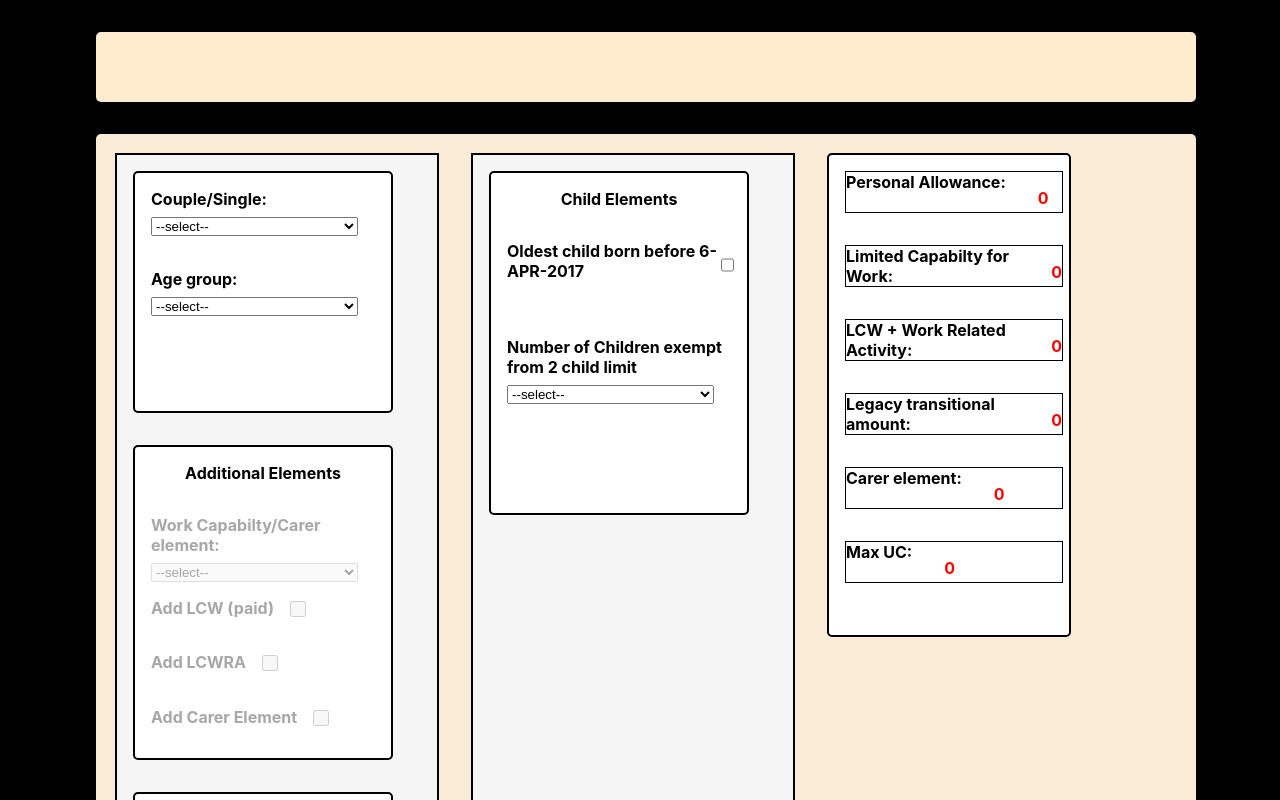
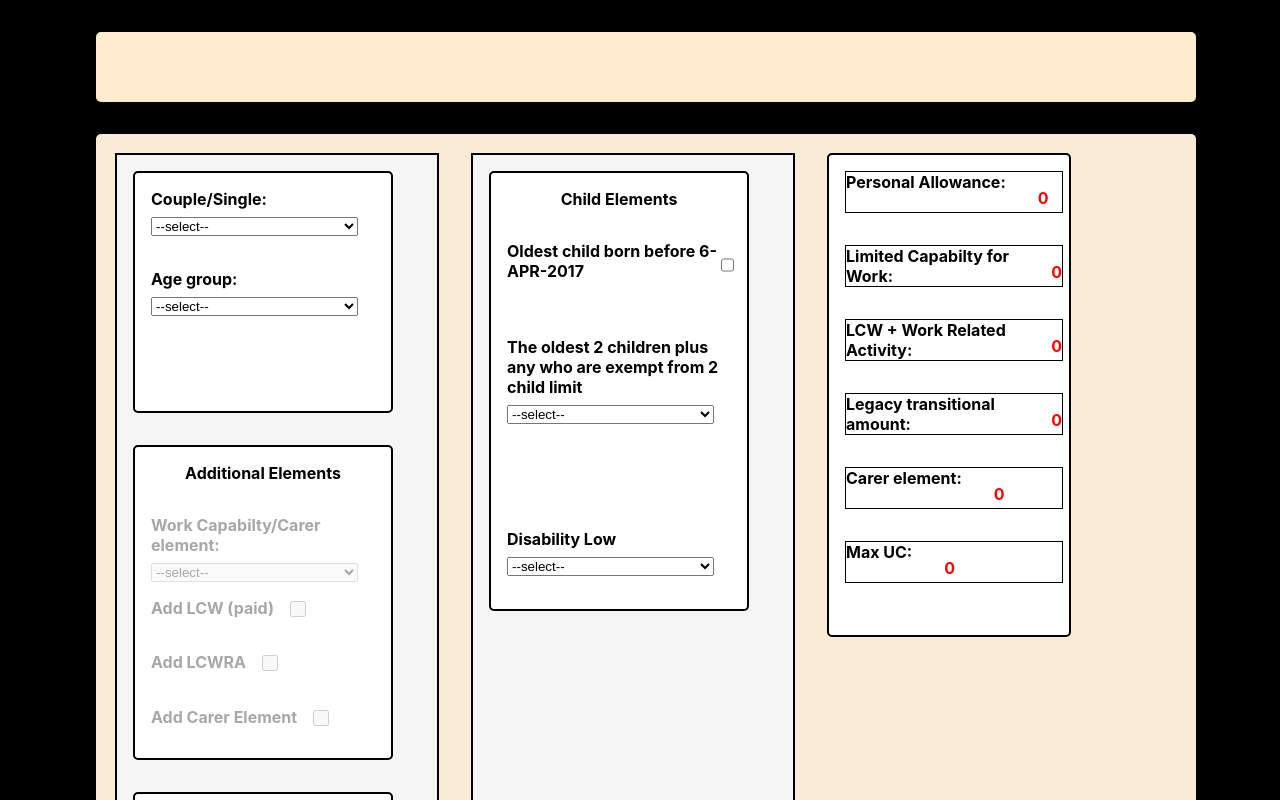
Before and after one commit to dnlstronge/benefitscalc2, a React (Create React App) app: page / in a window 1280 px wide. Shown: the top 800 px of the page. Built offline with nearby package versions, Linux system fonts and the light colour scheme.

Commit message:
[x] - add drop down for low disabllity rate [x] - add handlers for low & high

```diff
--- a/src/components/UC2/CHILD/CHILD.js
+++ b/src/components/UC2/CHILD/CHILD.js
@@ -30,6 +30,14 @@ const CHILD = ({ setPropState }) => {
             setNumChildren(postAPRIL * e.target.value)
         }
     }
+
+    const handleDLA_LOW = (e) => {
+
+    }
+    const handleDLA_HIGH = (e) => {
+
+    }
+
     return (
         <React.Fragment>
             <div className={classes.container}>
@@ -38,7 +46,7 @@ const CHILD = ({ setPropState }) => {
                     <input value={oldest} onClick={handleOldest} id="oldest_checkbox" type="checkbox"></input>
                 </label>
           {/* oldest born after */}
-            <label className={classes.dropdown_label} htmlFor="children_selection"> Number of Children exempt from 2 child limit
+            <label className={classes.dropdown_label} htmlFor="children_selection"> The oldest 2 children plus any who are exempt from 2 child limit
                 {!oldest &&
                 <select onChange={handleChildren} className={classes.dropdown_select} id="children_selection">
                     <option value="0">--select--</option>
@@ -54,6 +62,7 @@ const CHILD = ({ setPropState }) => {
                     <option value="9">9</option>
                     <option value="10">10</option>
                 </select>}
+          {/* oldest born before */}
                 {oldest &&
                 <select onChange={handleChildren} className={classes.dropdown_select} id="children_selection">
                     <option value="0">--select--</option>
@@ -71,7 +80,23 @@ const CHILD = ({ setPropState }) => {
                 </select>}
             </label>
             <label className={classes.dropdown_label} htmlFor="exempt_child"></label>
-
+         {/*Disabiloty */}
+            <label htmlFor="child_disabled" className={classes.dropdown_label}>Disability Low
+                <select onChange={handleDLA_LOW} id="child_disabled" className={classes.dropdown_select}>
+                    <option value="0">--select--</option>
+                    <option value="0">None</option>
+                    <option value="1">1</option>
+                    <option value="2">2</option>
+                    <option value="3">3</option>
+                    <option value="4">4</option>
+                    <option value="5">5</option>
+                    <option value="6">6</option>
+                    <option value="7">7</option>
+                    <option value="8">8</option>
+                    <option value="9">9</option>
+                    <option value="10">10</option>
+                </select>
+            </label>
 
           </div>
 
```
